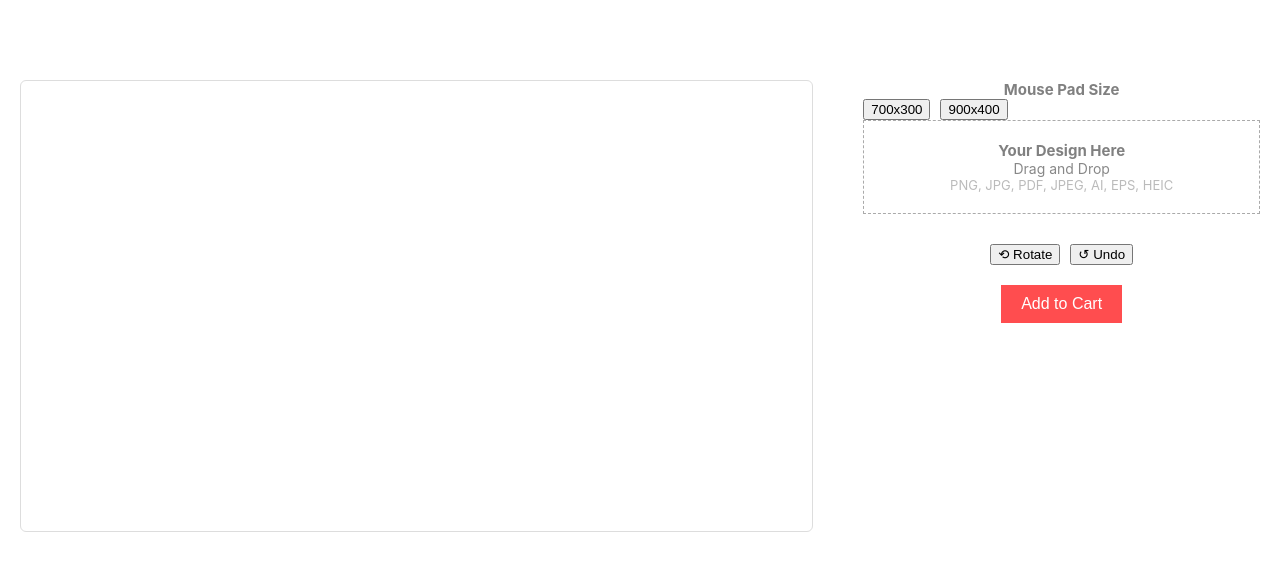
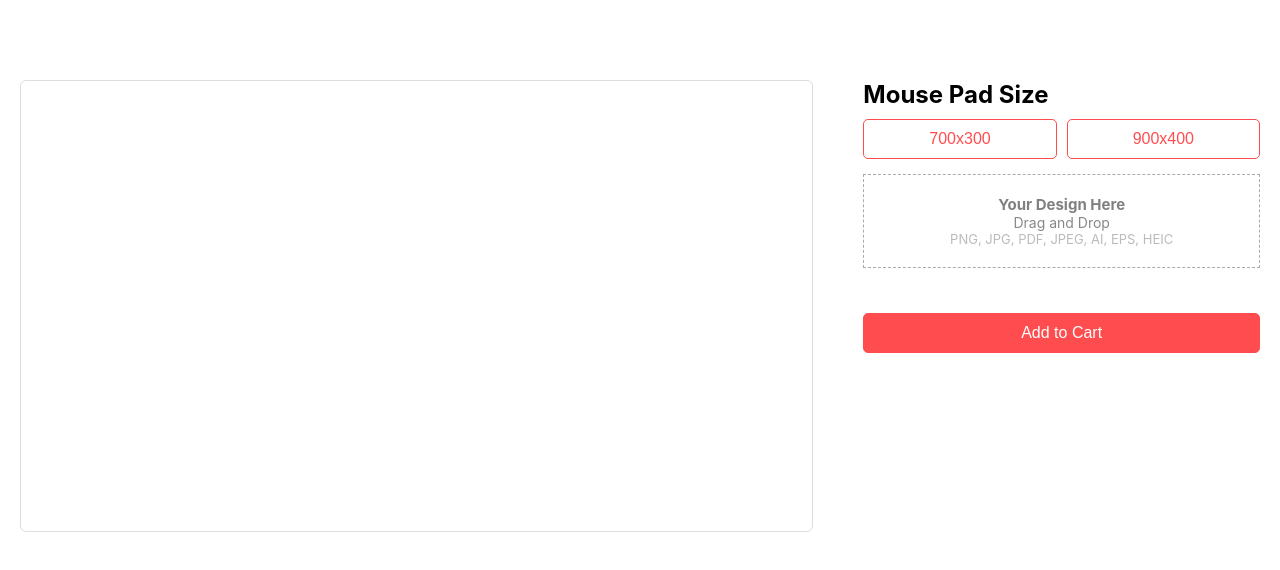
Before and after one commit to fullstackdeveloper918/CustomImageEditor, a React (Create React App) app: page / in a window 1280 px wide. Shown: the top 570 px of the page. Built offline with nearby package versions, Linux system fonts and the light colour scheme.

Commit message:
image editor

```diff
--- a/src/App.css
+++ b/src/App.css
@@ -32,7 +32,7 @@
 .main-container {
   display: grid;
   grid-template-columns: 8fr 4fr;
-  max-width: 1440px;
+  max-width: 1600px;
   margin: 80px auto;
   gap: 50px;
   padding: 0px 20px;
--- a/src/Components/ImageEditor.tsx
+++ b/src/Components/ImageEditor.tsx
@@ -268,13 +268,13 @@ useEffect(() => {
 
   {/* Right Section (Options and Thumbnails) */}
   {/* style={{ flex: 1, display: 'flex', flexDirection: 'column', gap: '15px' }} */}
-  <div >
+  <div style={{ flex: 1, display: 'flex', flexDirection: 'column', gap: '15px' }} >
     {/* Mouse Pad Size Selector */}
-    <div>
-      <h3>Mouse Pad Size</h3>
+   <div>
+      <h2 className="headingText">Mouse Pad Size</h2>
       <div style={{ display: 'flex', gap: '10px' }}>
-        <button>700x300</button>
-        <button>900x400</button>
+        <button className="sizeButton">700x300</button>
+        <button className="sizeButton">900x400</button>
       </div>
     </div>
 
@@ -288,6 +288,7 @@ useEffect(() => {
     style={{ display: 'none' }} // Hide the input
   />
   <div
+
     style={{ textAlign: 'center', border: '1px dashed #aaa', padding: '20px' }}
     onDrop={handleFileDrop}
     onDragOver={handleDragOver}
@@ -342,14 +343,14 @@ useEffect(() => {
     </div> */}
 
     {/* Rotate/Undo Section */}
-    <div style={{ display: 'flex', justifyContent: 'center', gap: '10px', marginTop: '15px' }}>
+    {/* <div style={{ display: 'flex', justifyContent: 'center', gap: '10px', marginTop: '15px' }}>
       <button>⟲ Rotate</button>
       <button>↺ Undo</button>
-    </div>
+    </div> */}
 
     {/* Add to Cart Button */}
-    <div style={{ textAlign: 'center', marginTop: '20px' }}>
-      <button onClick={handleCartClick} style={{ padding: '10px 20px', background: '#ff4d4f', color: 'white', fontSize: '16px', border: 'none' }}>
+    <div style={{ textAlign: 'center', }}>
+      <button onClick={handleCartClick} className="cartBtn">
         Add to Cart
       </button>
     </div>
```
